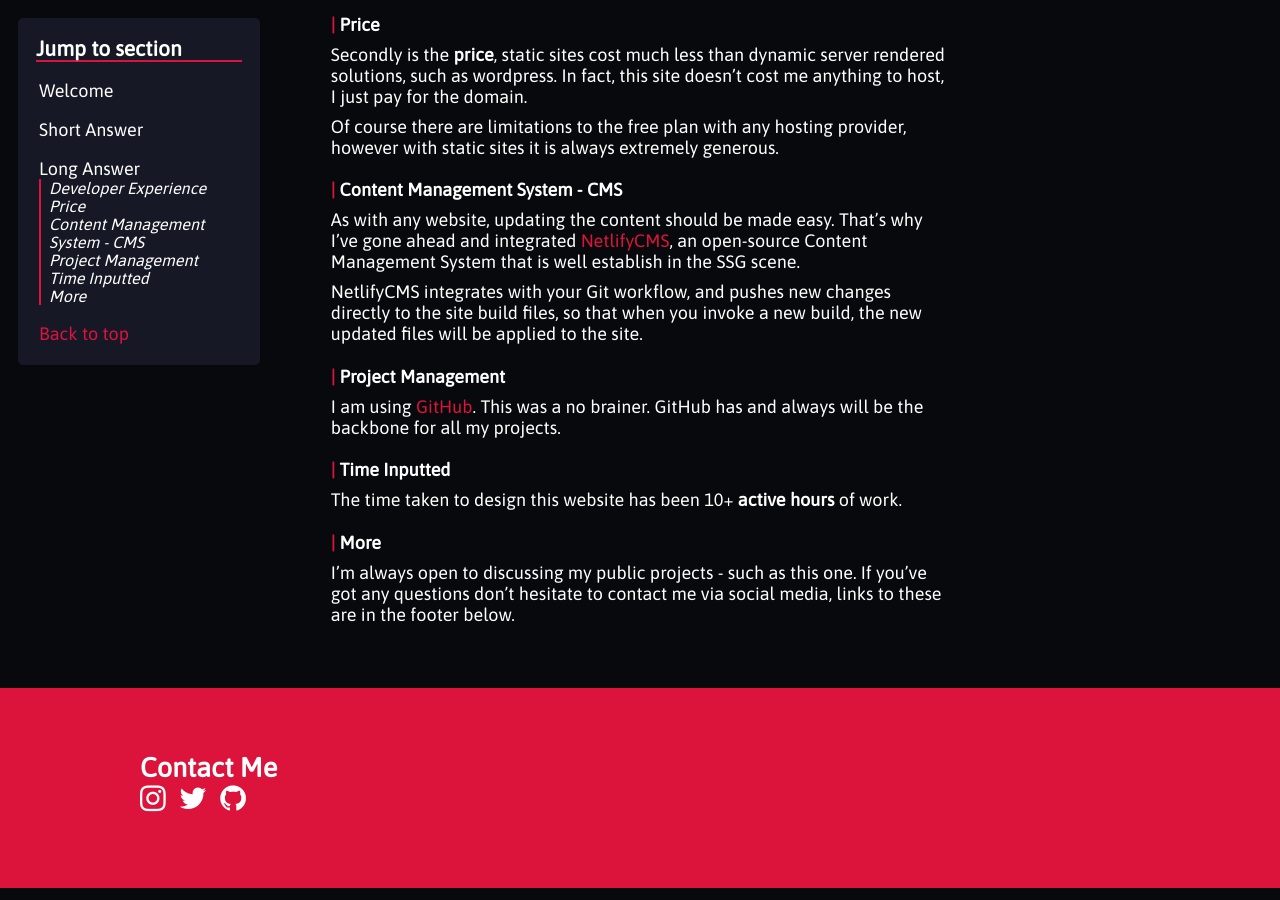
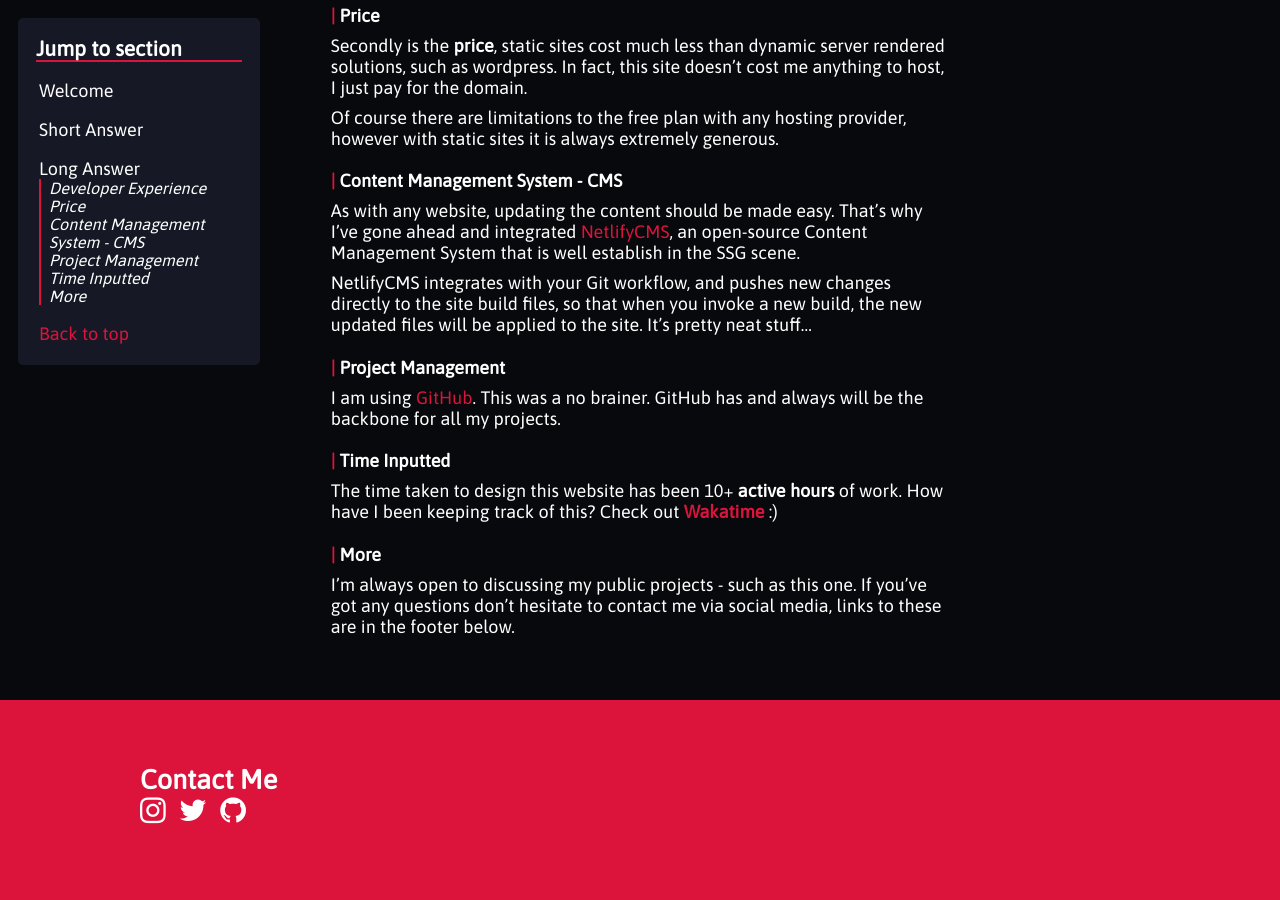
Before and after one commit to eoinparkinson/portfolio-site, a Jekyll site: the page built from _posts/2022-03-20-how-i-built-my-website.md, in a window 1280 px wide and 900 px high, scrolled down 1310 px. Built offline with Jekyll 4.4.1, drawn with Linux system fonts in a browser that asks for light colours.

Commit message:
Update Portfolio “2022-03-20-how-i-built-my-website”

```diff
--- a/_posts/2022-03-20-how-i-built-my-website.md
+++ b/_posts/2022-03-20-how-i-built-my-website.md
@@ -23,7 +23,6 @@
 As stated above, I'm using a static site builder called **[Jekyll](https://www.jekyllrb.com)**{:target="_blank"}. This is for two main reasons:
 
 1. Developer Experience
-
 2. Price
 
 ## Developer Experience
@@ -40,7 +39,7 @@
 
 As with any website, updating the content should be made easy. That's why I've gone ahead and integrated [NetlifyCMS](https://www.netlifycms.org/), an open-source Content Management System that is well establish in the SSG scene.
 
-NetlifyCMS integrates with your Git workflow, and pushes new changes directly to the site build files, so that when you invoke a new build, the new updated files will be applied to the site.
+NetlifyCMS integrates with your Git workflow, and pushes new changes directly to the site build files, so that when you invoke a new build, the new updated files will be applied to the site. It's pretty neat stuff...
 
 ## Project Management
 
@@ -48,7 +47,7 @@
 
 ## Time Inputted
 
-The time taken to design this website has been 10+ **active** **hours** of work.
+The time taken to design this website has been 10+ **active** **hours** of work. How have I been keeping track of this? Check out [](https://wakatime.com)**[Wakatime](https://wakatime.com)** :)
 
 ## More
 
```
